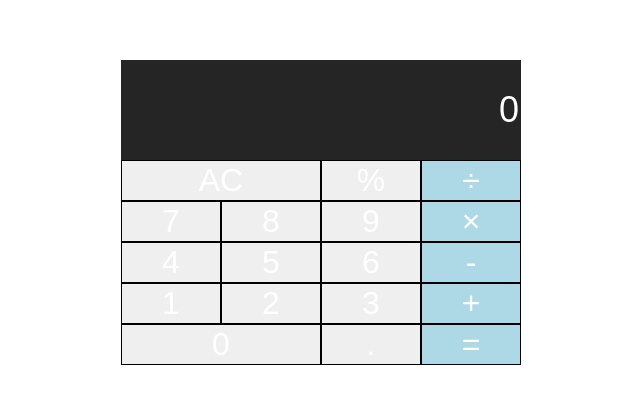
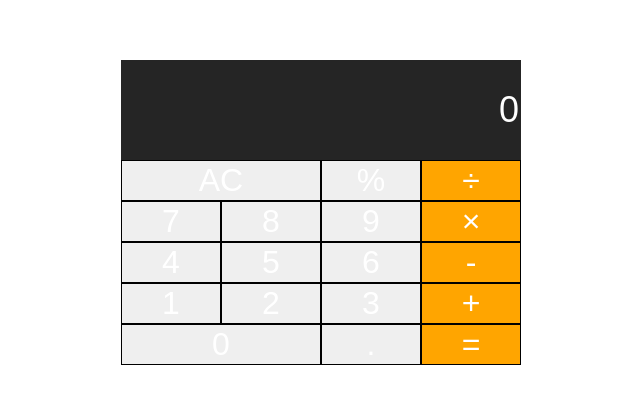
Before and after one commit to tonnyvz/calculator, a plain HTML site: page index.html in a window 1280 px wide. Shown: the part 148-552 px from the top of the page, without its empty margins (319-959 px from the left). Drawn offline with Linux system fonts and the light colour scheme.

Commit message:
Update stylesheet.css

```diff
--- a/css/stylesheet.css
+++ b/css/stylesheet.css
@@ -40,7 +40,7 @@ button{
 }
 
 .operator, .equal-sign{
-  background-color: lightblue;
+  background-color: orange;
 }
 
 button:hover{
@@ -48,5 +48,5 @@ button:hover{
 }
 
 .operator:hover, .equal-sign:hover{
-  background-color: darkblue;
+  background-color: darkorange;
 }
```
